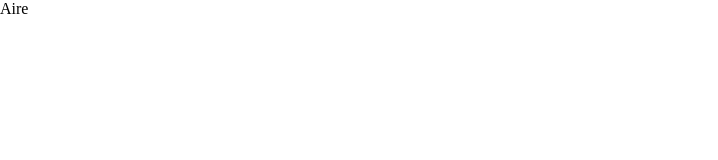
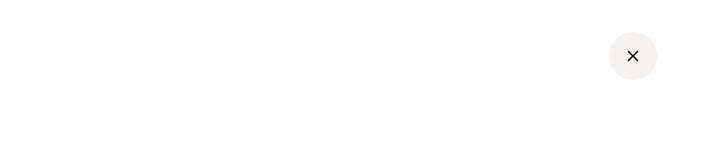
Before and after one commit to alvaromd99/oh-studio, a React (Vite) app: page /projects/aire in a window 1280 px wide. Shown: the top 160 px of the page, without its empty margins (0-718 px from the left). Built offline with nearby package versions, Linux system fonts and the light colour scheme.

Commit message:
change projects folder and add back btn compo

```diff
--- /dev/null
+++ b/src/components/btn/BackBtn.tsx
@@ -0,0 +1,10 @@
+import './backBtn.css'
+import crossIcon from '../../assets/cross.svg'
+
+export default function BackBtn() {
+	return (
+		<button className='back-btn'>
+			<img src={crossIcon} alt='X icon' />
+		</button>
+	)
+}
--- /dev/null
+++ b/src/components/btn/backBtn.css
@@ -0,0 +1,17 @@
+.back-btn {
+	position: fixed;
+	top: 2rem;
+	border-radius: 50%;
+	background-color: var(--light-gray);
+	border: none;
+	padding: 1rem;
+	cursor: pointer;
+
+	&:hover {
+		background-color: var(--secondary);
+
+		img {
+			filter: invert(100%);
+		}
+	}
+}
--- a/src/pages/projects/Aire.tsx
+++ /dev/null
@@ -1,3 +0,0 @@
-export default function Aire() {
-	return <div>Aire</div>
-}
--- /dev/null
+++ b/src/pages/projects/aire/Aire.tsx
@@ -0,0 +1,9 @@
+import BackBtn from '../../../components/btn/BackBtn'
+
+export default function Aire() {
+	return (
+		<div className='page aire'>
+			<BackBtn />
+		</div>
+	)
+}
--- /dev/null
+++ b/src/pages/projects/aire/aire.css
@@ -0,0 +1,5 @@
+.aire {
+	display: flex;
+	flex-direction: column;
+	align-items: center;
+}
```
Also changed, not shown: src/App.tsx (+4 -4 lines), src/assets/cross.svg (added), src/pages/projects/correlated/Correlated.tsx (renamed from src/pages/projects/Correlated.tsx), src/pages/projects/correlated/correlated.css (added), src/pages/projects/my5/My5.tsx (renamed from src/pages/projects/My5.tsx), src/pages/projects/my5/my5.css (added), src/pages/projects/ronald/RonaldAbram.tsx (renamed from src/pages/projects/RonaldAbram.tsx), src/pages/projects/ronald/ronaldAbram.css (added).
